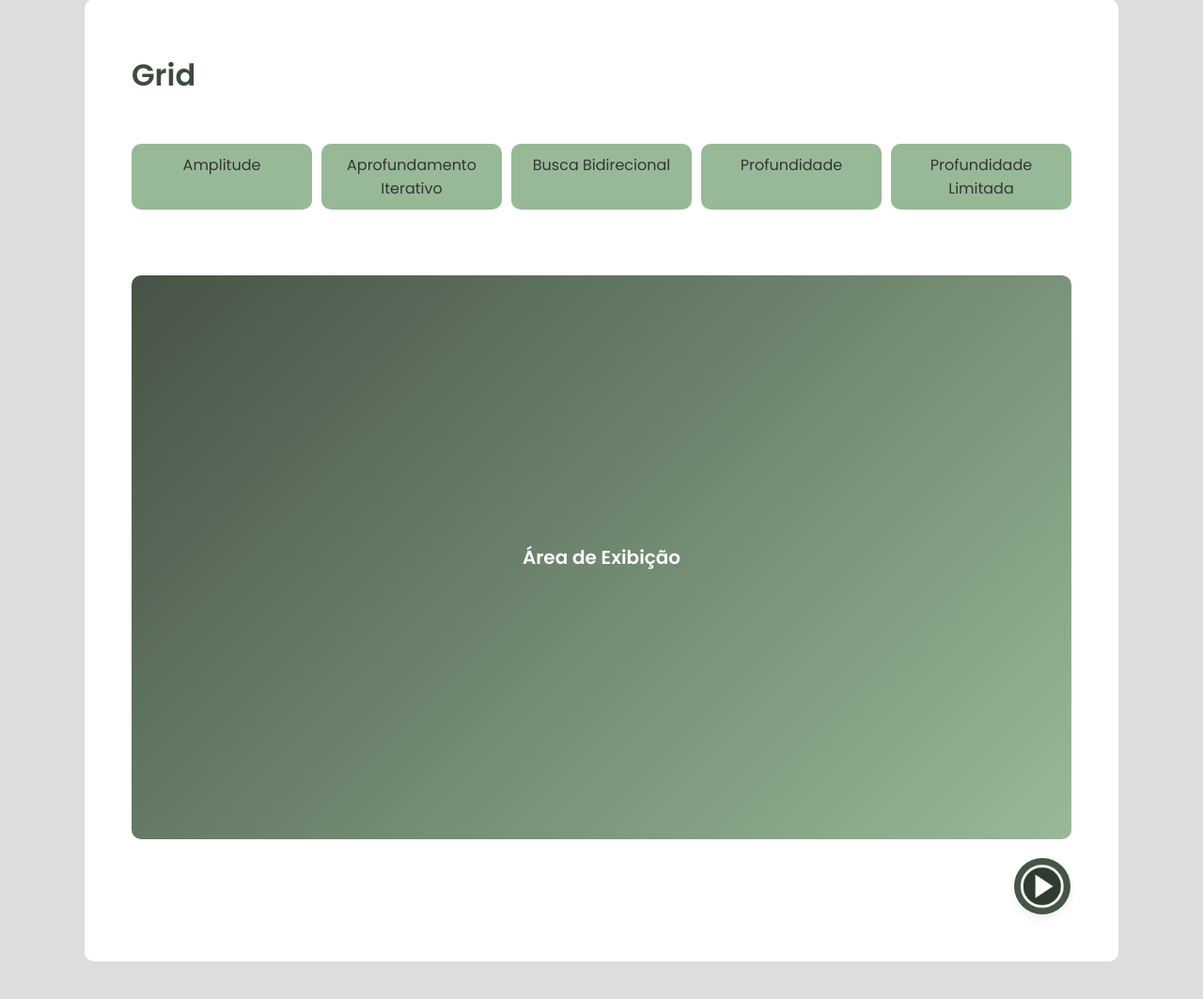
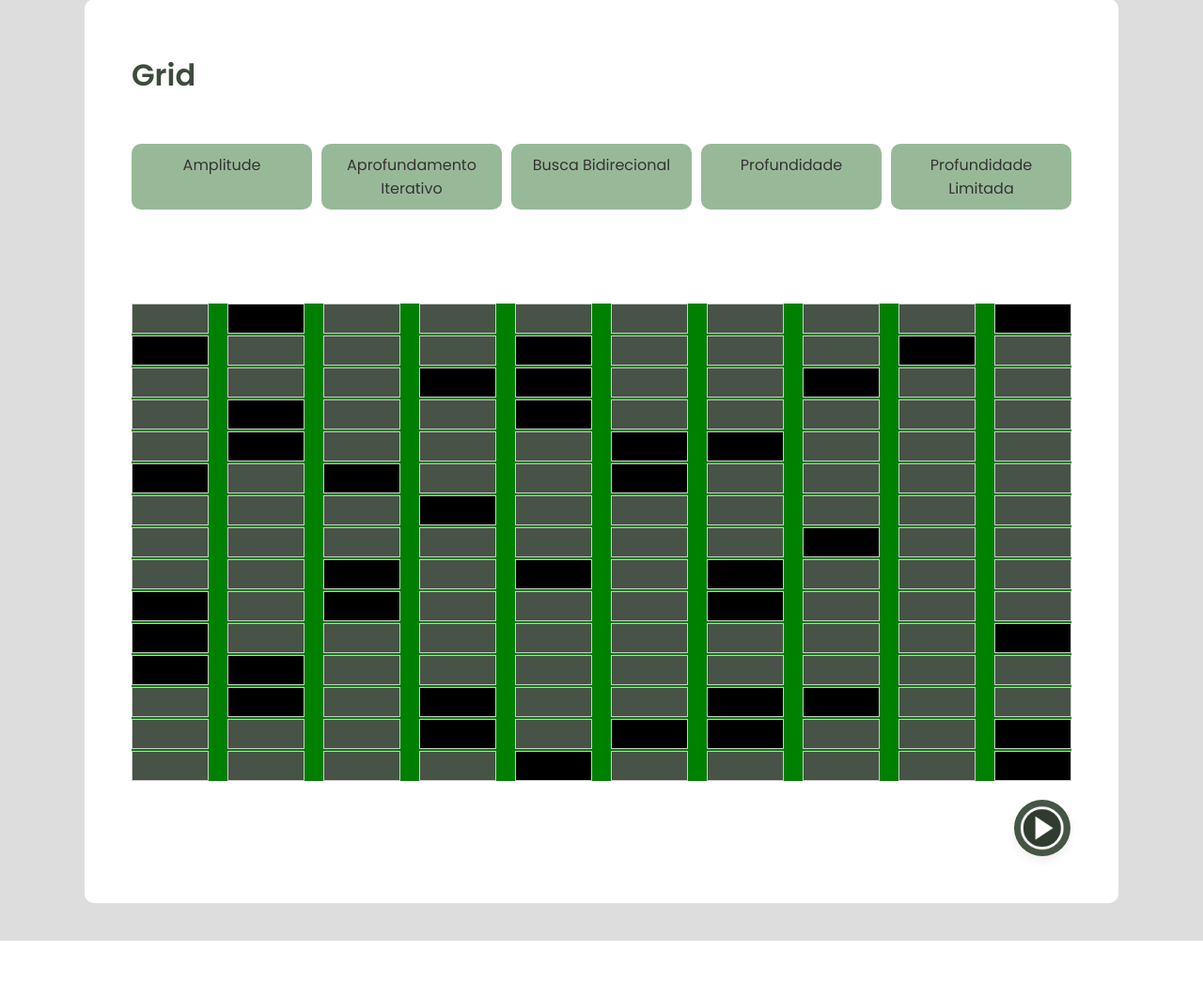
Before and after one commit to FelipeRochaBR/IA, a Flask app: page / in a window 1280 px wide. Shown: the part 41-1104 px from the top of the page at 94% size. After the commit the page ends 1042 px from the top, so only its background shows below. Run offline with Flask 3, Linux system fonts and the light colour scheme.

Commit message:
sistemas de pastas e grid adicionado-no front

```diff
--- a/backEnd/mainGrid.py
+++ b/backEnd/mainGrid.py
@@ -14,7 +14,7 @@ class MainGrid(object):
             if mapa[i][j]==0:
                 mapa[i][j] = 9
                 k+=1
-        return mapa
+        return mapa.tolist()
 
 
     # # PROGRAMA PRINCIPAL
--- /dev/null
+++ b/static/css/principal.css
@@ -0,0 +1,167 @@
+/* Importa uma fonte moderna */
+@import url("https://fonts.googleapis.com/css2?family=Poppins:wght@300;400;600&display=swap");
+
+/* Estilo geral da página */
+body {
+  font-family: "Poppins", sans-serif;
+  text-align: center;
+  margin: 0;
+  padding: 0;
+  background-color: #dddddd;
+  color: #343f34;
+}
+
+/* Centraliza todo o conteúdo */
+.container {
+  background-color: rgb(255, 255, 255);
+  padding: 50px;
+  border-radius: 10px;
+  width: 90%;
+  max-width: 1000px;
+  text-align: center;
+  margin: 40px auto;
+}
+
+h1 {
+  color: #3d4b3d;
+  text-align: left;
+  margin-top: 7px;
+  margin-bottom: 1px; /* Diminui a margem inferior */
+}
+
+/* Estilo dos inputs */
+.input-container {
+  display: flex;
+  justify-content: space-between;
+  margin-top: 30px;
+  margin-bottom: 20px;
+  gap: 20px;
+}
+
+.inputBox {
+  flex: 1;
+  text-align: left;
+  position: relative;
+}
+
+.labelInput {
+  font-size: 14px;
+  color: #323b32;
+  position: absolute;
+  top: -12px;
+  left: 0;
+}
+
+.inputUser {
+  background: none;
+  border: none;
+  border-bottom: 1px solid white;
+  outline: none;
+  color: #354135;
+  font-size: 15px;
+  width: 100%;
+  padding: 10px 0;
+  letter-spacing: 2px;
+  border-bottom: 1px solid #2a2e2a;
+}
+
+.placeholder {
+  font-size: 7px;
+}
+
+/* Botão Play */
+#submit {
+  background-color: #455545;
+  width: 60px;
+  height: 60px;
+  border: none;
+  border-radius: 50%;
+  display: flex;
+  align-items: center;
+  justify-content: center;
+  cursor: pointer;
+  transition: all 0.3s ease;
+  box-shadow: 0 5px 10px rgba(0, 0, 0, 0.062);
+  margin-top: 20px;
+  margin-left: auto;
+  margin-right: 1px;
+}
+
+/* Ícone Play dentro do botão */
+.play-icon {
+  width: 100%;
+}
+
+#submit:hover {
+  background-color: #98b998;
+}
+
+#submit:active {
+  transform: scale(0.95);
+  box-shadow: 0 4px 8px rgba(0, 0, 0, 0.2);
+}
+
+.radioGroup {
+  width: auto;
+  display: flex;
+  justify-content: space-between; /* Adicionando espaço entre os botões */
+  text-overflow: ellipsis;
+}
+
+.radioGroup label {
+  background-color: #98b998;
+  color: rgb(53, 52, 52);
+  padding: 10px 10px;
+  border-radius: 10px;
+  cursor: pointer;
+  transition: background-color 0.3s ease;
+  flex: 1;
+  margin-right: 10px; /* Espaçamento entre os botões */
+}
+
+.radioGroup label:last-child {
+  margin-right: 0;
+}
+
+.radioGroup label:hover {
+  background-color: rgb(60, 92, 65);
+  color: rgb(255, 255, 255);
+}
+
+.radioGroup input[type="radio"] {
+  display: none;
+}
+
+.radioGroup input[type="radio"]:checked + label {
+  background-color: #435243;
+  color: white;
+}
+
+.hidden {
+  display: none;
+}
+
+.grid {
+  display: grid;
+  grid-template-columns: repeat(10, 100px);
+  gap: 2px;
+  background: green;
+}
+
+.row {
+  display: contents;
+}
+
+.cell {
+  width: 80px;
+  height: 30px;
+  border: 1px solid #ccc;
+  background: #475347;
+}
+.cell.robot {
+  background-color: red;
+}
+
+.cell.obstacle {
+  background-color: black;
+}
--- a/templates/homepage.html
+++ b/templates/homepage.html
@@ -4,164 +4,10 @@
     <meta charset="UTF-8" />
     <meta name="viewport" content="width=device-width, initial-scale=1.0" />
     <title>Site</title>
-    <style>
-      /* Importa uma fonte moderna */
-      @import url("https://fonts.googleapis.com/css2?family=Poppins:wght@300;400;600&display=swap");
-
-      /* Estilo geral da página */
-      body {
-        font-family: "Poppins", sans-serif;
-        text-align: center;
-        margin: 0;
-        padding: 0;
-        background-color: #dddddd;
-        color: #343f34;
-      }
-
-      /* Centraliza todo o conteúdo */
-      .container {
-        background-color: rgb(255, 255, 255);
-        padding: 50px;
-        border-radius: 10px;
-        width: 90%;
-        max-width: 1000px;
-        text-align: center;
-        margin: 40px auto;
-      }
-
-      h1 {
-        color: #3d4b3d;
-        text-align: left;
-        margin-top: 7px;
-        margin-bottom: 1px; /* Diminui a margem inferior */
-      }
-
-      /* Estilo dos inputs */
-      .input-container {
-        display: flex;
-        justify-content: space-between;
-        gap: 20px;
-      }
-
-      .inputBox {
-        flex: 1;
-        text-align: left;
-        position: relative;
-      }
-
-      .labelInput {
-        font-size: 14px;
-        color: #323b32;
-        position: absolute;
-        top: -12px;
-        left: 0;
-      }
-
-      .inputUser {
-        background: none;
-        border: none;
-        border-bottom: 1px solid white;
-        outline: none;
-        color: #354135;
-        font-size: 15px;
-        width: 100%;
-        padding: 10px 0;
-        letter-spacing: 2px;
-        border-bottom: 1px solid #2a2e2a;
-      }
-
-      .placeholder {
-        font-size: 7px;
-      }
-
-      /* Retângulo */
-      .rectangle {
-        width: 100%;
-        height: 600px;
-        background: linear-gradient(135deg, #475347, #98b998);
-        border-radius: 10px;
-        box-shadow: 0 5px 15px rgba(255, 255, 255, 0);
-        display: flex;
-        align-items: center;
-        justify-content: center;
-        margin: 20px 0;
-        color: white;
-        font-size: 20px;
-        font-weight: bold;
-      }
-
-      /* Botão Play */
-      #submit {
-        background-color: #455545;
-        width: 60px;
-        height: 60px;
-        border: none;
-        border-radius: 50%;
-        display: flex;
-        align-items: center;
-        justify-content: center;
-        cursor: pointer;
-        transition: all 0.3s ease;
-        box-shadow: 0 5px 10px rgba(0, 0, 0, 0.062);
-        margin-top: 20px;
-        margin-left: auto;
-        margin-right: 1px;
-      }
-
-      /* Ícone Play dentro do botão */
-      .play-icon {
-        width: 100%;
-      }
-
-      #submit:hover {
-        background-color: #98b998;
-      }
-
-      #submit:active {
-        transform: scale(0.95);
-        box-shadow: 0 4px 8px rgba(0, 0, 0, 0.2);
-      }
-
-      .radioGroup {
-        width: auto;
-        display: flex;
-        justify-content: space-between; /* Adicionando espaço entre os botões */
-        text-overflow: ellipsis;
-      }
-
-      .radioGroup label {
-        background-color: #98b998;
-        color: rgb(53, 52, 52);
-        padding: 10px 10px;
-        border-radius: 10px;
-        cursor: pointer;
-        transition: background-color 0.3s ease;
-        flex: 1;
-        margin-right: 10px; /* Espaçamento entre os botões */
-      }
-
-      .radioGroup label:last-child {
-        margin-right: 0;
-      }
-
-      .radioGroup label:hover {
-        background-color: rgb(60, 92, 65);
-        color: rgb(255, 255, 255);
-      }
-
-      .radioGroup input[type="radio"] {
-        display: none;
-      }
-
-      .radioGroup input[type="radio"]:checked + label {
-        background-color: #435243;
-        color: white;
-      }
-
-      .hidden {
-        display: none;
-      }
-    </style>
+    <link
+      rel="stylesheet"
+      href="{{ url_for('static', filename='css/principal.css') }}"
+    />
   </head>
   <body>
     <div class="container">
@@ -297,12 +143,25 @@
           atualizarCampos();
         </script>
 
-        <!-- Retângulo -->
-        <div class="rectangle">Área de Exibição</div>
+        <div class="rectangle">
+          <div class="grid">
+            {% for i in range(mapa|length) %}
+            <div class="row">
+              {% for j in range(mapa[i]|length) %}
+              <div
+                class="cell {% if mapa[i][j] == 9 %}obstacle{% endif %}"
+                data-row="{{ i }}"
+                data-col="{{ j }}"
+              ></div>
+              {% endfor %}
+            </div>
+            {% endfor %}
+          </div>
+        </div>
 
         <!-- Botão Play -->
         <button type="submit" id="submit">
-          <img src="static/pngegg.png" alt="Play" class="play-icon" />
+          <img src="static/img/botao.png" alt="Play" class="play-icon" />
         </button>
       </form>
     </div>
--- a/views.py
+++ b/views.py
@@ -1,5 +1,5 @@
 from main import app
-from flask import render_template, request, redirect
+from flask import render_template, request, jsonify
 from backEnd.listaEncadeada import listaDuplaEncadeada as lista
 from backEnd import funcoes_auxiliares as fa
 from backEnd.busca import buscaGrid
@@ -8,7 +8,7 @@ from backEnd.mainGrid import MainGrid
 busca = buscaGrid()
 caminho = []
 nx, ny = 10, 15
-mapa = MainGrid.Gera_Problema(nx,ny,qtd=6)
+mapa = MainGrid.Gera_Problema(nx,ny,qtd=38)
 
 @app.route("/", methods=['GET', 'POST'])
 def resposta():
@@ -56,8 +56,7 @@ def resposta():
 
 
             if caminho:
-
-                return render_template("homepage.html", caminho=caminho)
+                return render_template("homepage.html", caminho=caminho,mapa=mapa)
             else:
                 return "Caminho não encontrado."
 
@@ -65,4 +64,4 @@ def resposta():
 
             return "Erro: Algum valor inserido não é válido."
 
-    return render_template("homepage.html")
+    return render_template("homepage.html",mapa=mapa)
```
Also changed, not shown: static/img/botao.png (renamed from static/pngegg.png).
